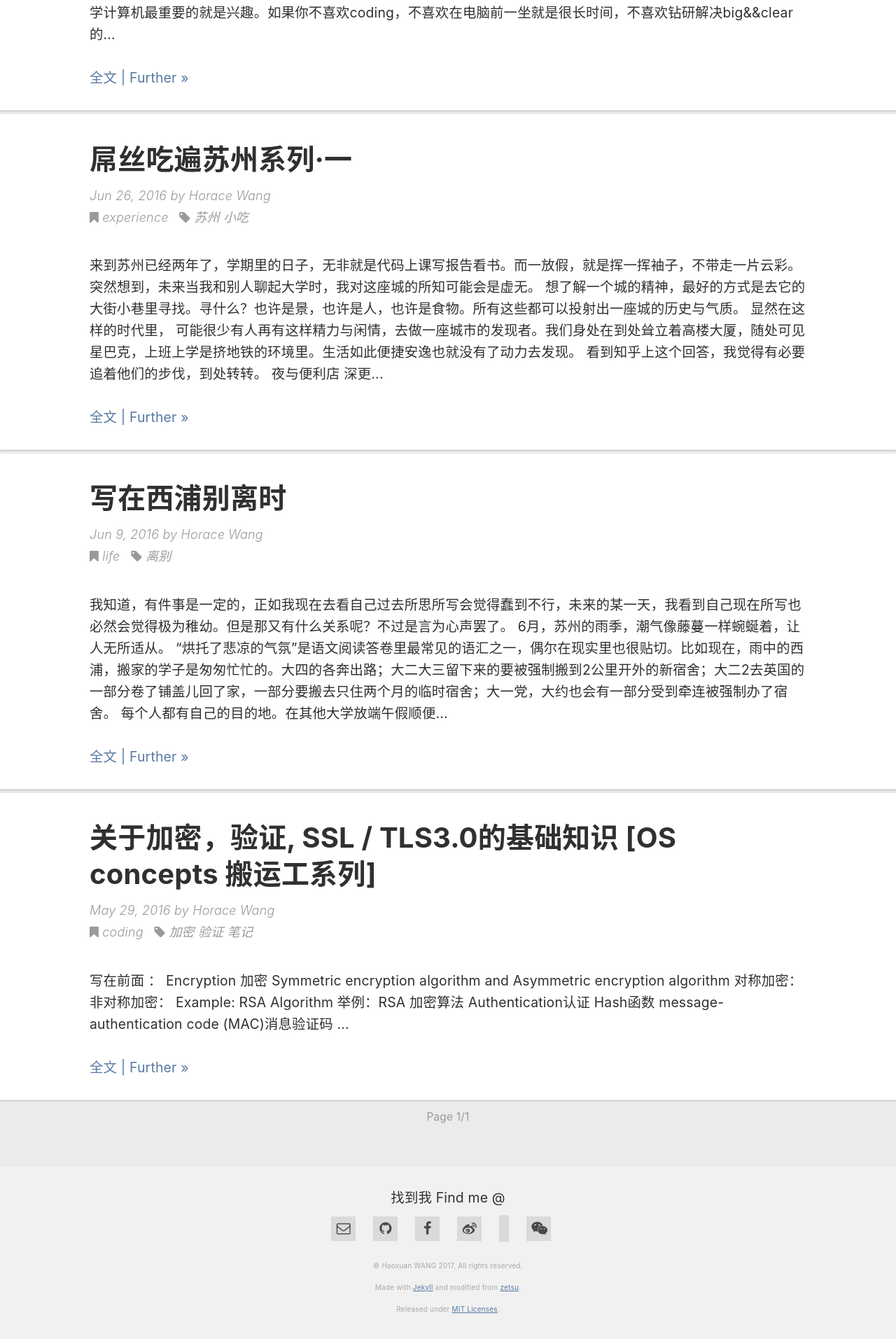
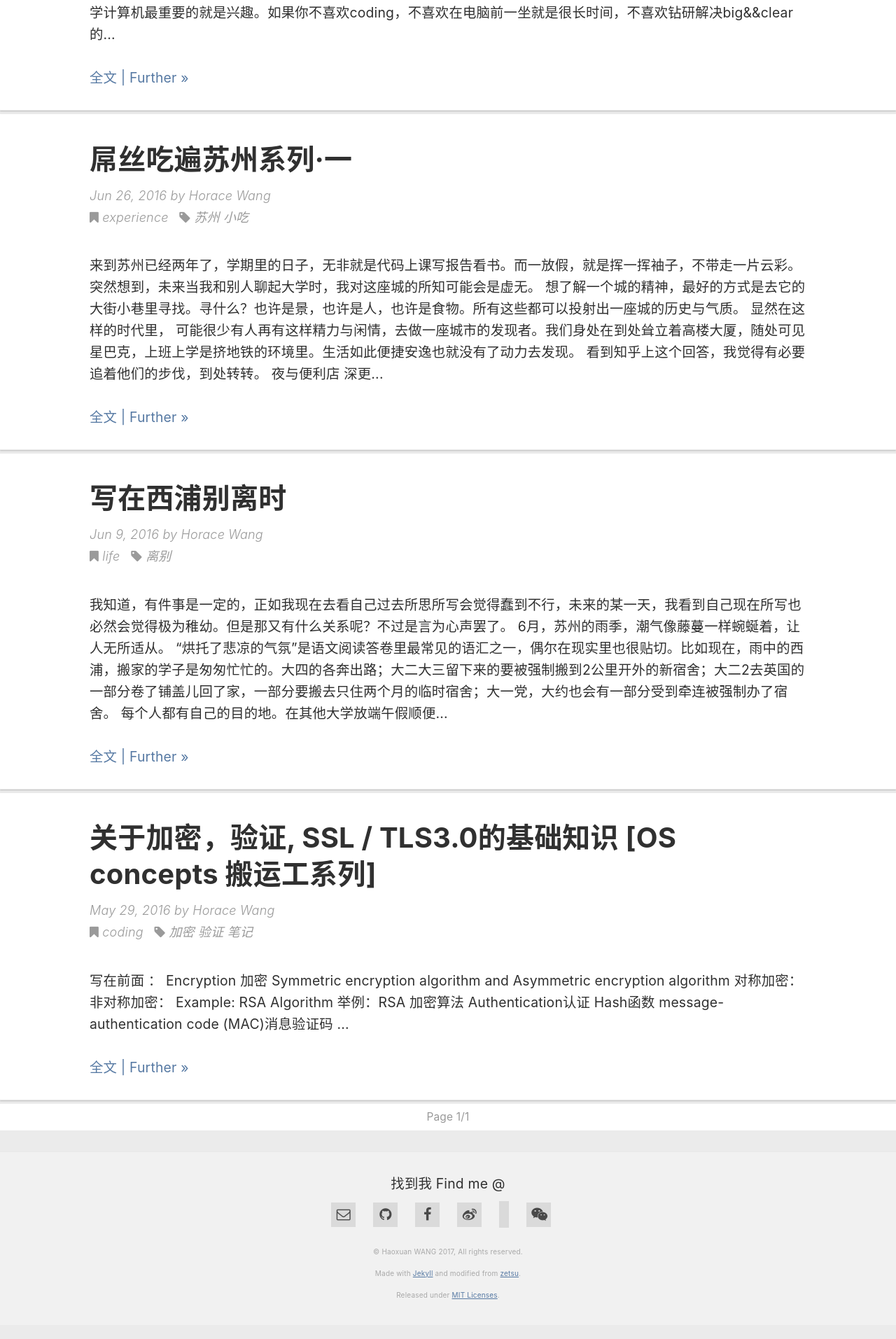
Before and after one commit to billweasley/billweasley.github.io, a Jekyll site: the page built from index.html, in a window 1280 px wide. Shown: the part 1096-3009 px from the top of the page at 70% size. Built offline with Jekyll 4.4.1, drawn with Linux system fonts in a browser that asks for light colours; nearby versions of some CDN libraries; the list of posts is cut into pages by our own code; a style sheet for code colours, icons or effects is not loaded.

Commit message:
Update _layout.scss

```diff
--- a/_sass/_layout.scss
+++ b/_sass/_layout.scss
@@ -563,10 +563,11 @@ float: none;}
 // Pagination
 //
 .pagination {
-  display: inline-block;
+  background-color:#fff;
+  //display: inline-block;
   width: 100%;
   text-align: center;
-  margin: 0 0 20px;
+  margin: 0 0 0 0;
   padding-left: 0;
   position: relative;
 
```
